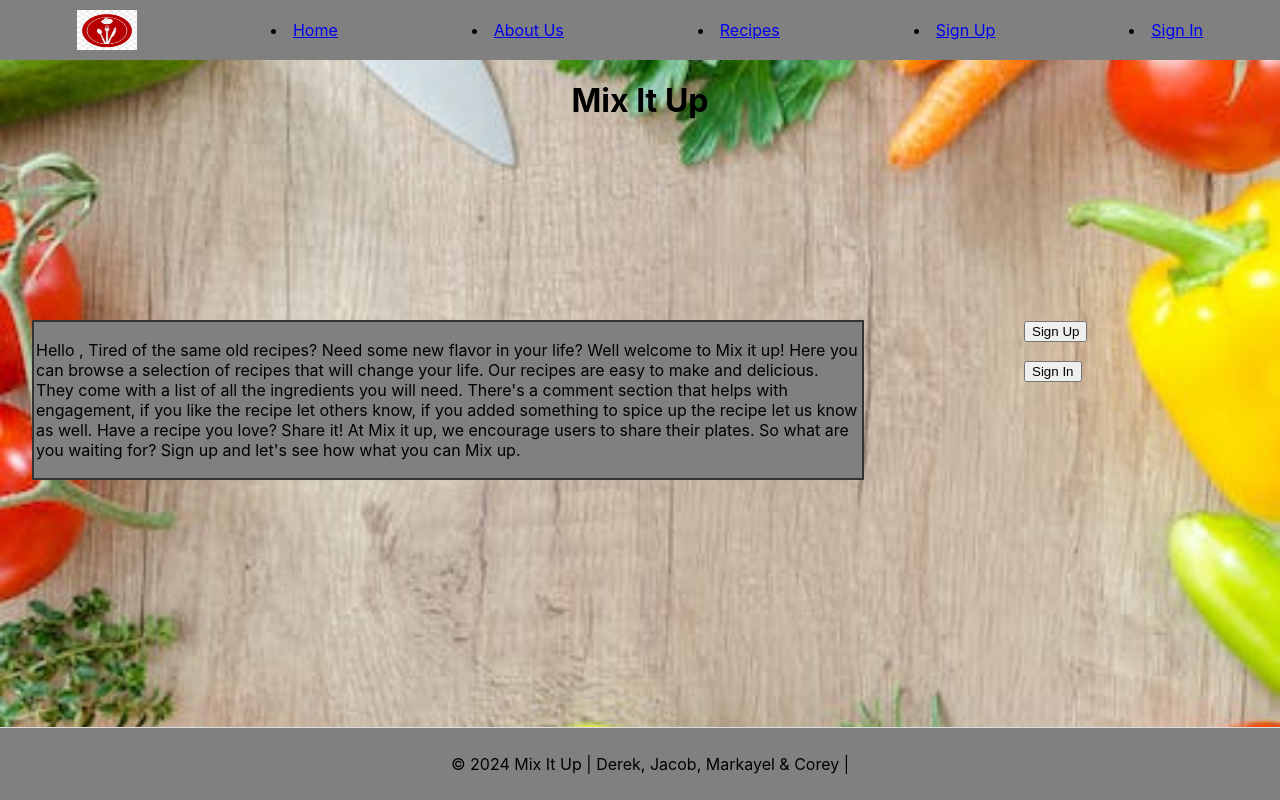
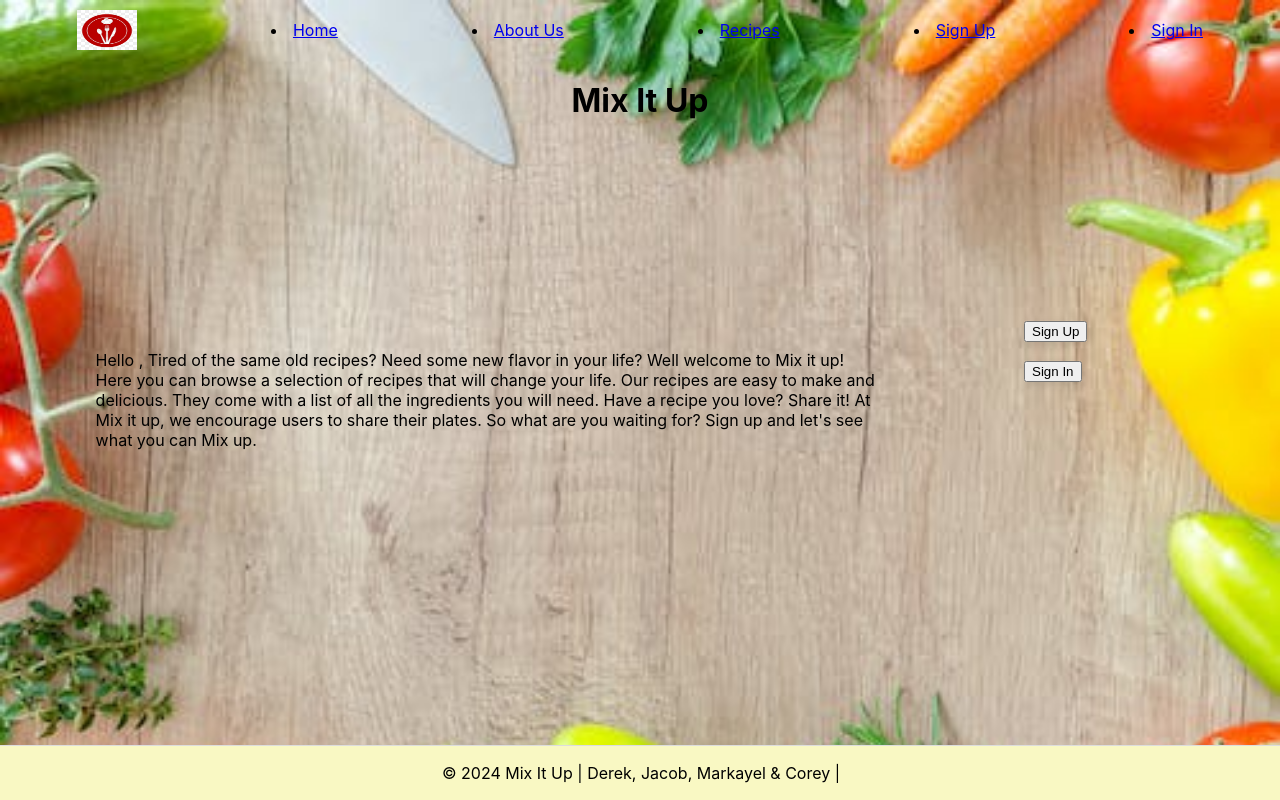
Before and after one commit to Learn-DJMC/themixitup-frontend, a React (Create React App) app: page / in a window 1280 px wide. Built offline with nearby package versions, Linux system fonts and the light colour scheme; no server answers.

Commit message:
added updates and styling

```diff
--- a/src/App.css
+++ b/src/App.css
@@ -14,7 +14,7 @@
 }
 
 .App-header {
-  background-color: #282c34;
+  background-color: #282c34fc;
   min-height: 100vh;
   display: flex;
   flex-direction: column;
@@ -41,7 +41,7 @@
   display: flex;
   justify-content: space-around;
   align-items: center;
-  background-color: gray;
+  background-color: rgba(128, 128, 128, 0);
   padding: 10px;
 }
 
@@ -71,9 +71,9 @@ footer {
   bottom: 0;
   left: 0;
   width: 100%;
-  background-color: gray;
+  background-color: rgb(249, 248, 195);
   text-align: center;
-  padding: 10px;
+  padding: 1px;
   border-top: 1px solid #ddd;
 }
 
@@ -252,23 +252,25 @@ body {
 
 .Pitch3 {
   position: fixed;
-  left: 35%;
+  left: 38%;
   top: 50%;
   transform: translate(-50%, -50%);
-  border: 2px solid #333;
+  border: 4px solid #33333300;
   padding: 2px;
   width: fit-content;
-  background-color: gray;
+  background-color: rgba(128, 128, 128, 0);
 }
 
 .SignUp3 {
   position: fixed;
   left: 80%;
   top: 40%;
+  box-shadow: 0 4px 8px rgba(0, 0, 0, 0.1);
 }
 
 .SignIn3 {
   position: fixed;
   left: 80%;
   top: 45%;
+  box-shadow: 0 4px 8px rgba(0, 0, 0, 0.1);
 }
--- a/src/Pages/Home.js
+++ b/src/Pages/Home.js
@@ -13,11 +13,9 @@ const Home = ({currentUser}) => {
           life? Well welcome to Mix it up! Here you can browse a selection of
           recipes that will change your life. Our recipes are easy to make and
           delicious. They come with a list of all the ingredients you will need.
-          There's a comment section that helps with engagement, if you like the
-          recipe let others know, if you added something to spice up the recipe
-          let us know as well. Have a recipe you love? Share it! At Mix it up,
+           Have a recipe you love? Share it! At Mix it up,
           we encourage users to share their plates. So what are you waiting for?
-          Sign up and let's see how what you can Mix up.
+          Sign up and let's see what you can Mix up.
         </p>
       </div>
       {!currentUser && (<> <div className="SignUp3">
```
